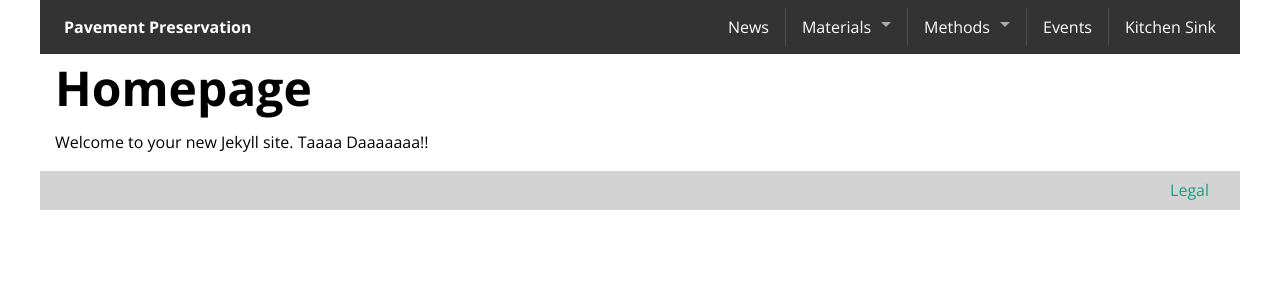
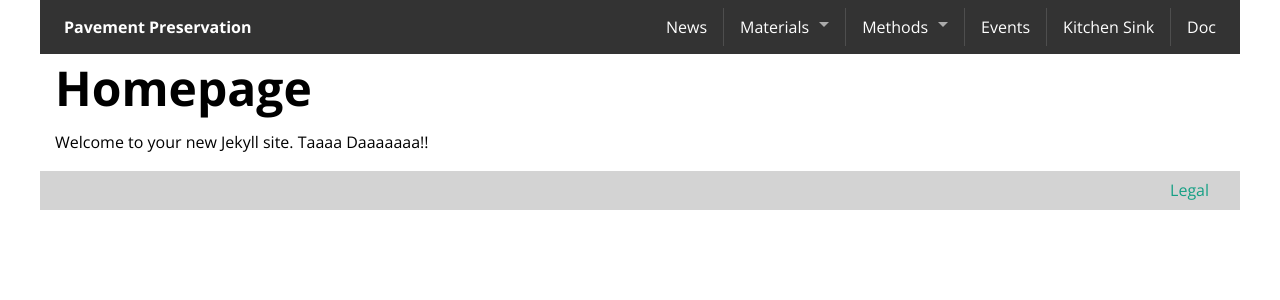
Before and after one commit to captaincoffee/p2, a Jekyll site: the page built from _pages/index.md, in a window 1280 px wide. Shown: the top 300 px of the page. Built offline with Jekyll 4.4.1, drawn with Linux system fonts in a browser that asks for light colours.

Commit message:
added index link in navbar + doc link

```diff
--- a/_includes/components/nav-main.html
+++ b/_includes/components/nav-main.html
@@ -5,7 +5,7 @@
 <div class="top-bar" id="main-menu">
   <div class="top-bar-left">
     <ul class="dropdown menu" data-dropdown-menu>
-      <li class="menu-text">{{ site.title }}</li>
+      <li class="menu-text"><a href="{{ site.baseurl }}/">{{ site.title }}</a></li>
     </ul>
   </div>
   <div class="top-bar-right">
@@ -56,6 +56,7 @@
 
       <li><a{% if page.url == "/events/" %} class="current"{% endif %} href="{{site.baseurl}}/events/">Events</a></li>
       <li><a{% if page.url == "/kitchen-sink/" %} class="current"{% endif %} href="{{site.baseurl}}/kitchen-sink/">Kitchen Sink</a></li>
+      <li><a{% if page.url == "/doc/" %} class="current"{% endif %} href="{{site.baseurl}}/doc/">Doc</a></li>
     </ul>
   </div>
 </div>
```
